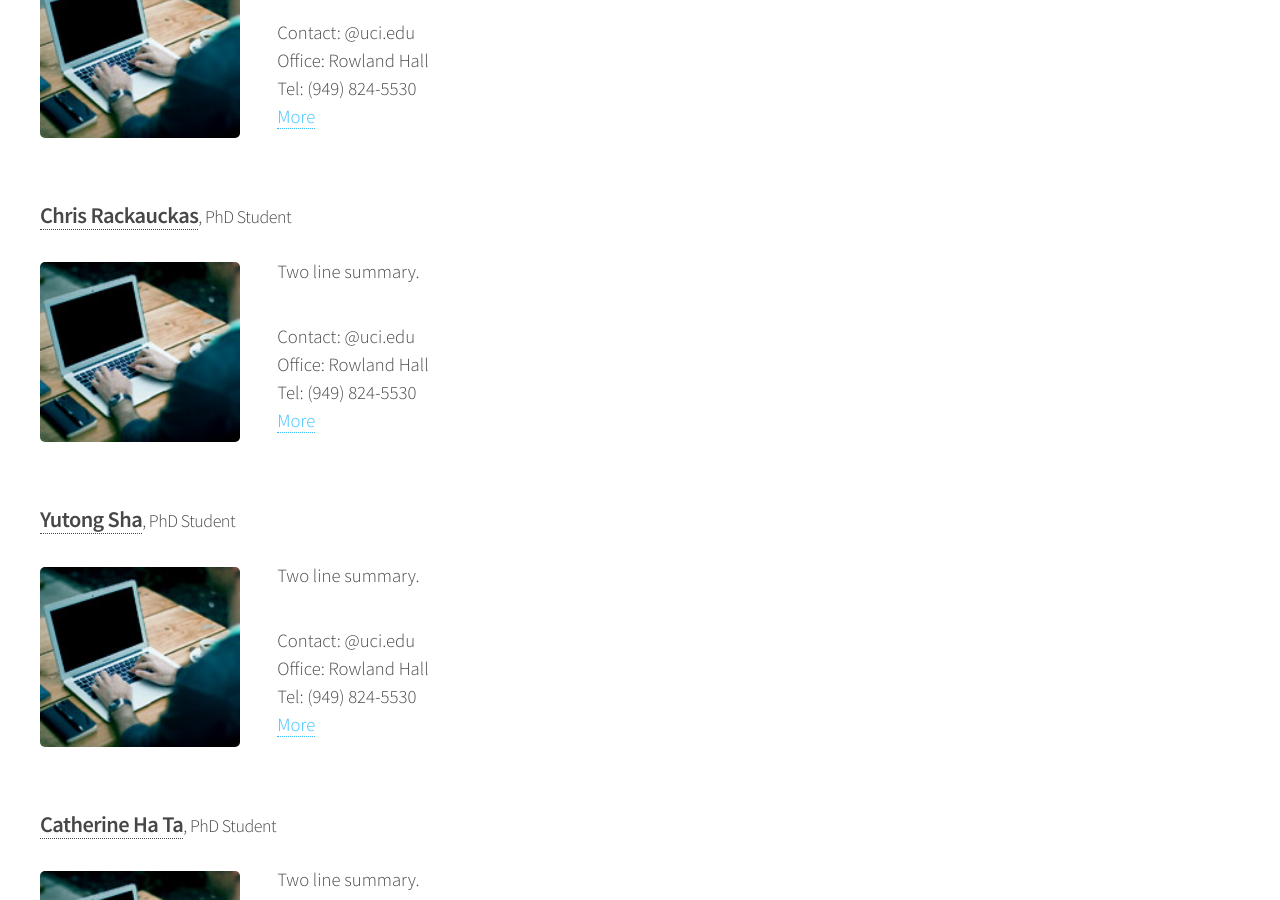
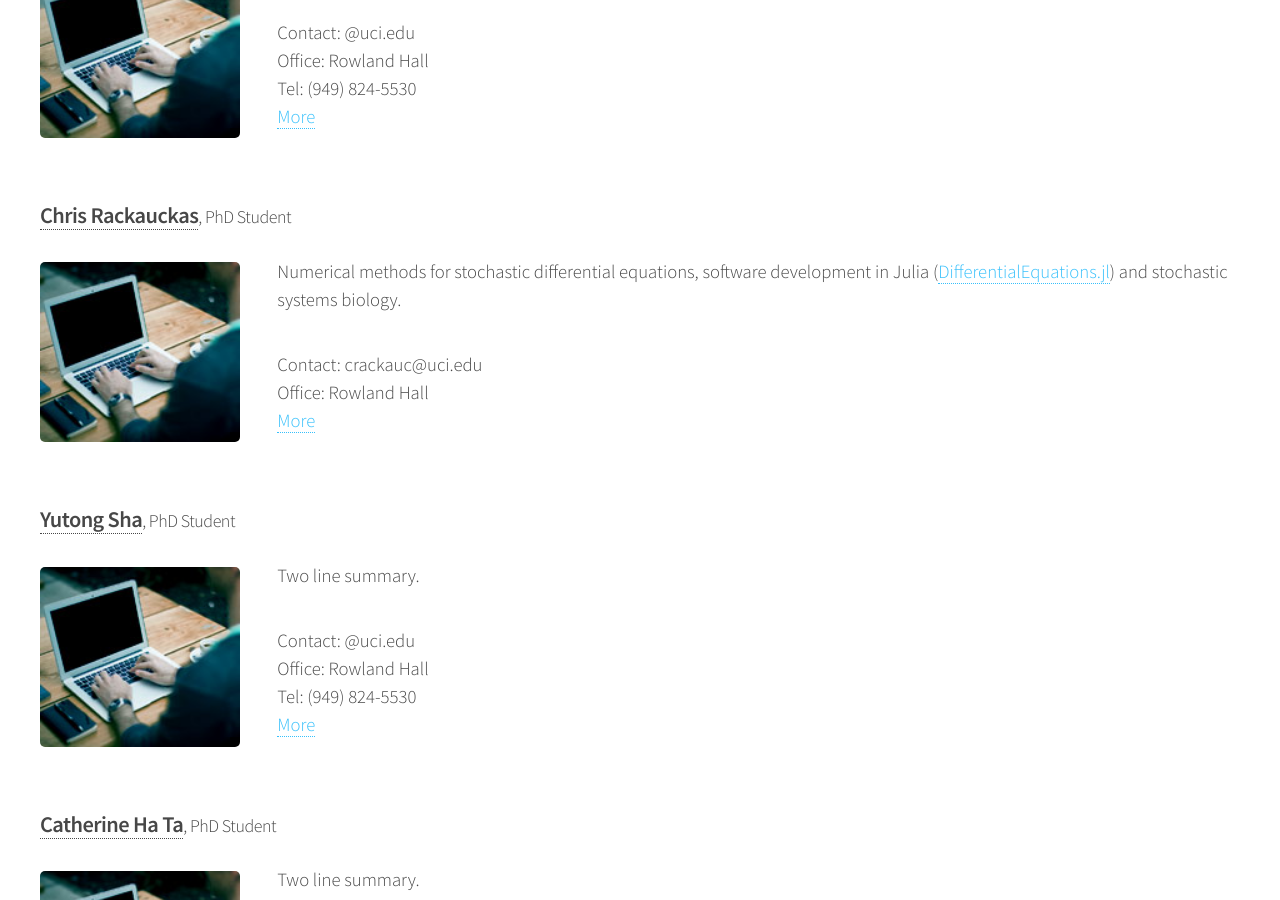
Before and after one commit to NieLab/nielab.github.io, a Jekyll site: the page built from lab-members.html, in a window 1280 px wide and 900 px high, scrolled down 4071 px. Built offline with Jekyll 4.4.1, drawn with Linux system fonts in a browser that asks for light colours.

Commit message:
Update lab-members.html

```diff
--- a/lab-members.html
+++ b/lab-members.html
@@ -142,10 +142,10 @@ layout: default
 			  <h3><a href="{{ site.baseurl }}/people/chris-rackauckas">Chris Rackauckas</a><h3b>, PhD Student</h3b></h3>
 			  <span class="image left"><a href="{{ site.baseurl }}/people/chris-rackauckas">
 			  <img style="width:200px" src="{{ site.baseurl }}/assets/images/pic03.jpg" alt="" /></a></span>
-			  <p> Two line summary. </p>
-			  <p> Contact: @uci.edu<br>
+			  <p> Numerical methods for stochastic differential equations, software development in Julia (<a href="https://github.com/JuliaDiffEq/DifferentialEquations.jl">DifferentialEquations.jl</a>)
+			      and stochastic systems biology. </p>
+			  <p> Contact: crackauc@uci.edu<br>
 			  Office:  Rowland Hall<br>
-			  Tel:  (949) 824-5530 <br>
 			  <a href="{{ site.baseurl }}/people/chris-rackauckas"> More </a></p><br>
 
 
```
